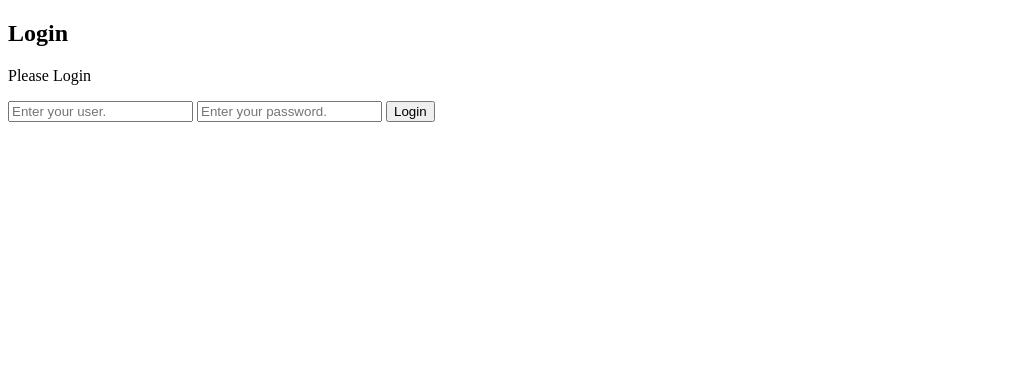
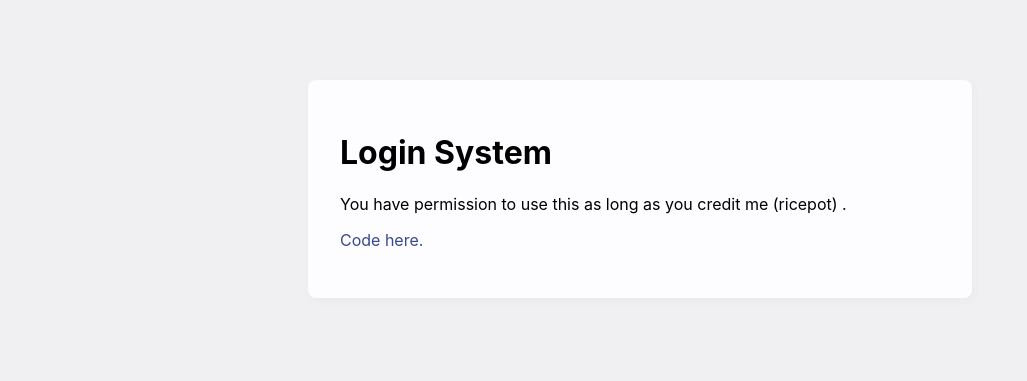
Before and after one commit to TheRicePot/Login-System, a plain HTML site: page index.html in a window 1280 px wide. Shown: the whole page, without its empty margins (0-1027 px from the left). Drawn offline with Linux system fonts and the light colour scheme.

Commit message:
Update index.html

```diff
--- a/index.html
+++ b/index.html
@@ -1,47 +1,46 @@
-<!DOCTYPE html>
-<html lang="en">
+
+<!doctype html>
+<html>
 <head>
-  <meta charset="UTF-8">
-  <meta name="viewport" content="width=device-width, initial-scale=1.0">
+    <title>Login System</title>
+
+    <meta charset="utf-8" />
+    <meta http-equiv="Content-type" content="text/html; charset=utf-8" />
+    <meta name="viewport" content="width=device-width, initial-scale=1" />
+    <style type="text/css">
+    body {
+        background-color: #f0f0f2;
+        margin: 0;
+        padding: 0;
+        font-family: -apple-system, system-ui, BlinkMacSystemFont, "Segoe UI", "Open Sans", "Helvetica Neue", Helvetica, Arial, sans-serif;
+
+    }
+    div {
+        width: 600px;
+        margin: 5em auto;
+        padding: 2em;
+        background-color: #fdfdff;
+        border-radius: 0.5em;
+        box-shadow: 2px 3px 7px 2px rgba(0,0,0,0.02);
+    }
+    a:link, a:visited {
+        color: #38488f;
+        text-decoration: none;
+    }
+    @media (max-width: 700px) {
+        div {
+            margin: 0 auto;
+            width: auto;
+        }
+    }
+    </style>
 </head>
+
 <body>
-  <div class="container">
-    <div class="boxes">
-      <div class="box">
-        <h2>Login</h2>
-        <p>Please Login</p>
-        <input type="text" id="username-input" class="dark-mode-textbox" placeholder="Enter your user.">
-        <input type="password" id="password-input" class="dark-mode-textbox" placeholder="Enter your password.">
-        <button onclick="authenticate()" class="button">Login</button>
-      </div>
-    </div>
-  </div>
-
-  <script>
-
-    var users = [
-      { username: 'user1', password: 'pass1' },
-      { username: 'user2', password: 'pass2' },
-      // copy and paste the code below each user if u want to add more users
-    ];
-
-    function authenticate() {
-      var username = document.getElementById('username-input').value;
-      var password = document.getElementById('password-input').value;
-
-
-      var validUser = users.find(user => user.username === username && user.password === password);
-
-      if (validUser) {
-        // Set a cookie with the username
-        document.cookie = 'username=' + username + '; expires=' + new Date(Date.now() + 30 * 24 * 60 * 60 * 1000).toUTCString();
-
-        // Redirect to the main page (replace with your html file)
-        window.location.href = 'https://example.com/main';
-      } else {
-        alert('Invalid Password Message.');
-      }
-    }
-  </script>
+<div>
+    <h1>Login System</h1>
+    <p>You have permission to use this as long as you credit me (ricepot) .</p>
+    <p><a href="code.txt">Code here.</a></p>
+</div>
 </body>
 </html>
```
